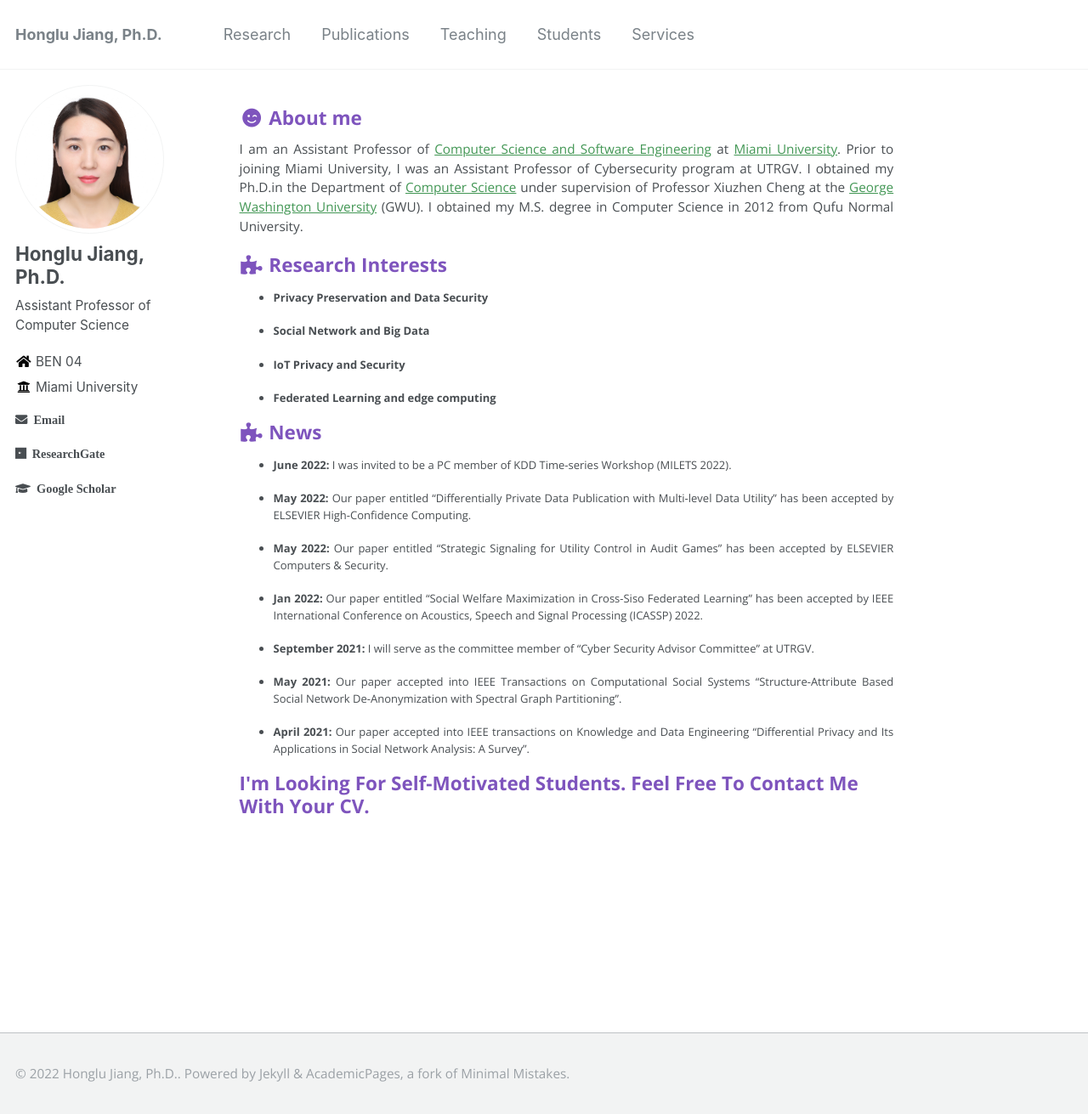
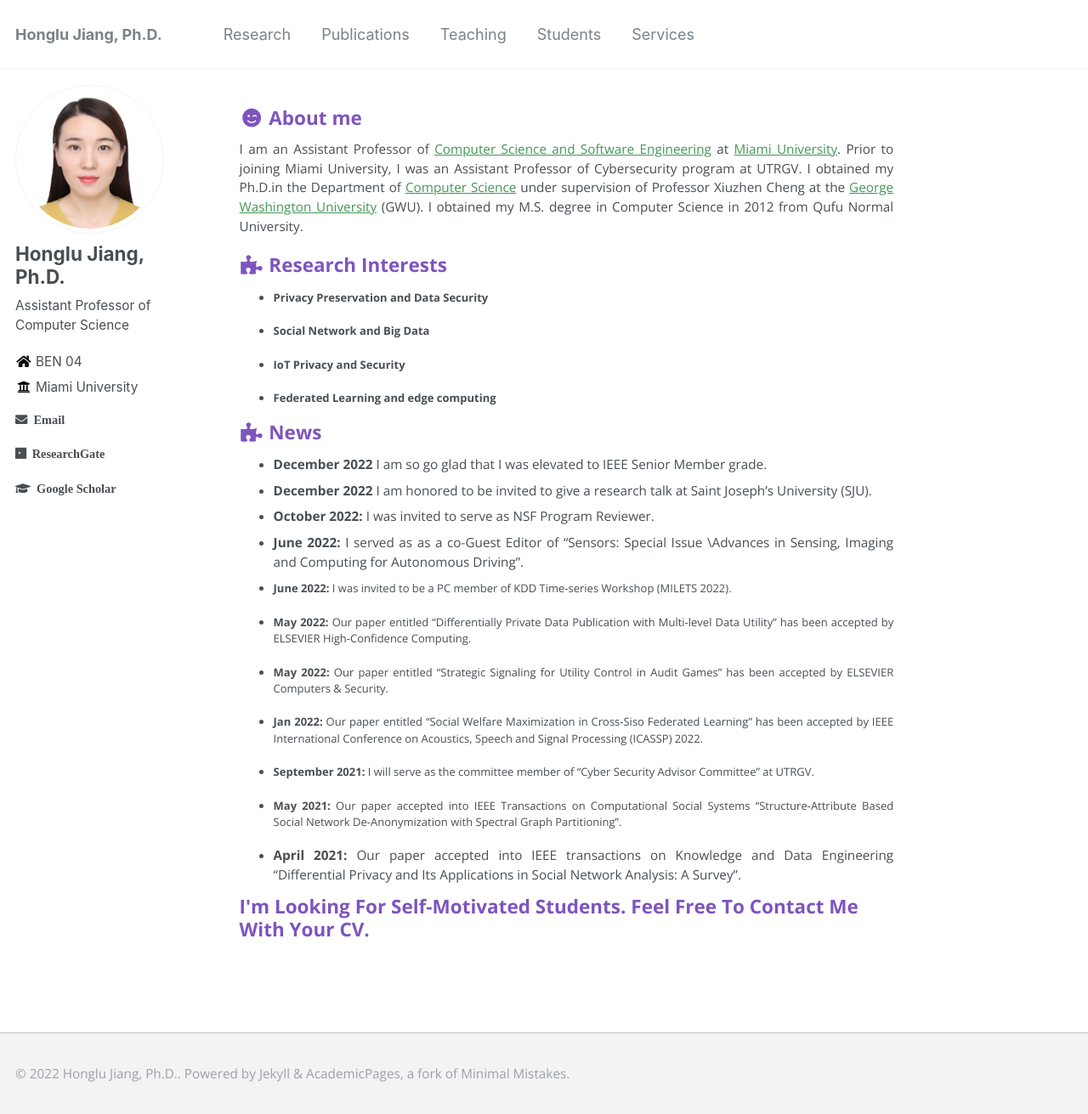
Before and after one commit to hljiang0720/hljiang.github.io, a Jekyll site: the page built from _pages/about.md, in a window 1280 px wide and 1311 px high. Shown: the whole window at 85% size. Built offline with Jekyll 4.4.1, drawn with Linux system fonts in a browser that asks for light colours.

Commit message:
Update about.md

```diff
--- a/_pages/about.md
+++ b/_pages/about.md
@@ -27,6 +27,11 @@ I obtained my Ph.D.in the Department of [Computer Science](https://www.cs.seas.g
 
 <h3><i class="fa fa-fw fa-puzzle-piece" aria-hidden="true"></i> News</h3>
 
+
+ * **December 2022** I am so go glad that I was elevated to IEEE Senior Member grade.
+* **December 2022** I am honored to be invited to give a research talk at Saint Joseph's University (SJU).
+ * **October 2022:** I was invited to serve as NSF Program Reviewer.
+ * **June 2022:** I served as as a co-Guest Editor of "Sensors: Special Issue \Advances in Sensing, Imaging and Computing for Autonomous Driving".
  * **June 2022:** I was invited to be a PC member of KDD Time-series Workshop (MILETS 2022).
 
  * **May 2022:** Our paper entitled “Differentially Private Data Publication with Multi-level Data Utility" has been accepted by ELSEVIER High-Confidence Computing.
```
